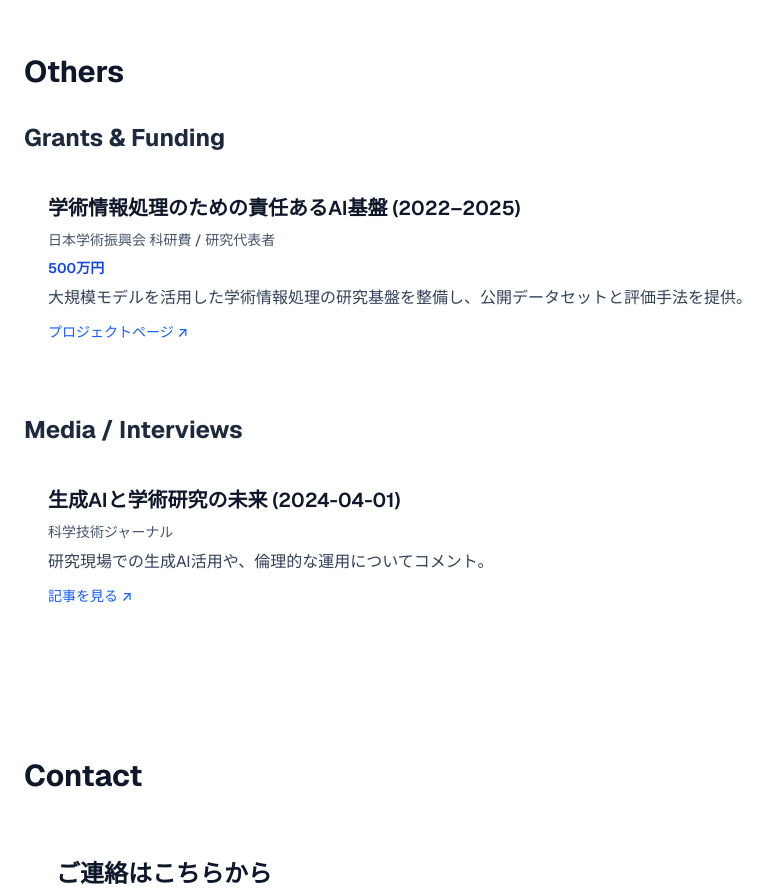
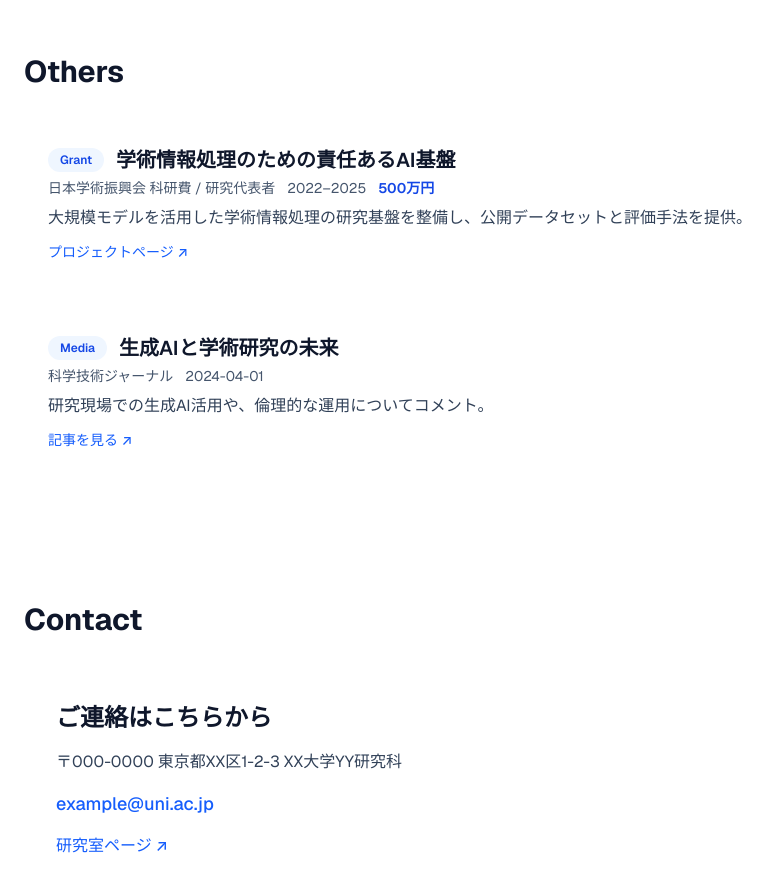
Before and after one commit to yujiponzu/my-page, a Next.js app: page / in a window 1280 px wide. Shown: the part 2520-3415 px from the top of the page, without its empty margins (0-780 px from the left). Built offline with nearby package versions, Linux system fonts and the light colour scheme.

Commit message:
del/sub-category-in-others

```diff
--- a/src/app/page.tsx
+++ b/src/app/page.tsx
@@ -13,6 +13,18 @@ type Publication = {
   venue: Localized;
   year: number;
   peerReviewed: boolean;
+  links?: { label: Localized; url: string }[];
+  description: Localized;
+};
+
+type OtherItem = {
+  id: string;
+  title: Localized;
+  tag?: Localized;
+  context?: Localized;
+  timeframe?: string;
+  date?: string;
+  amount?: string;
   links?: { label: Localized; url: string }[];
   description: Localized;
 };
@@ -135,18 +147,16 @@ const publications: Publication[] = [
   },
 ];
 
-const others = {
-  grants: [
+const others: OtherItem[] = [
   {
     id: "grant-001",
     title: {
       ja: "学術情報処理のための責任あるAI基盤",
       en: "Responsible AI Platform for Scholarly NLP",
     },
-      funder: { ja: "日本学術振興会 科研費", en: "JSPS KAKENHI" },
-      role: { ja: "研究代表者", en: "Principal Investigator" },
-      startYear: 2022,
-      endYear: 2025,
+    tag: { ja: "Grant", en: "Grant" },
+    context: { ja: "日本学術振興会 科研費 / 研究代表者", en: "JSPS KAKENHI / Principal Investigator" },
+    timeframe: "2022–2025",
     amount: "500万円",
     links: [{ label: { ja: "プロジェクトページ", en: "Project page" }, url: "https://example.com" }],
     description: {
@@ -154,15 +164,14 @@ const others = {
       en: "Building a research platform for scholarly NLP with large models, releasing datasets and evaluation protocols.",
     },
   },
-  ],
-  media: [
   {
     id: "media-001",
     title: {
       ja: "生成AIと学術研究の未来",
       en: "Future of Generative AI in Academic Research",
     },
-      outlet: { ja: "科学技術ジャーナル", en: "Science & Tech Journal" },
+    tag: { ja: "Media", en: "Media" },
+    context: { ja: "科学技術ジャーナル", en: "Science & Tech Journal" },
     date: "2024-04-01",
     links: [{ label: { ja: "記事を見る", en: "Read article" }, url: "https://example.com/interview" }],
     description: {
@@ -170,8 +179,7 @@ const others = {
       en: "Comments on practical use of generative AI in research and the associated ethical considerations.",
     },
   },
-  ],
-};
+];
 
 const contact = {
   email: profile.email,
@@ -450,24 +458,27 @@ export default function Home() {
           <div className="container mx-auto px-6">
             <SectionTitle id="others-title">{sectionTitle("others")}</SectionTitle>
 
-            <div className="mb-12">
-              <h3 className="mb-4 text-2xl font-bold text-slate-800">
-                {lang === "ja" ? "Grants & Funding" : "Grants & Funding"}
-              </h3>
             <ul className="space-y-6">
-                {others.grants.map((grant) => (
-                  <li key={grant.id} className="rounded-lg bg-white p-6">
-                    <h4 className="mb-2 text-xl font-semibold text-slate-900">
-                      {grant.title[lang]} ({grant.startYear}–{grant.endYear})
-                    </h4>
-                    <p className="mb-2 text-sm font-medium text-slate-600">
-                      {grant.funder[lang]} / {grant.role[lang]}
-                    </p>
-                    <p className="mb-2 text-sm font-semibold text-blue-700">{grant.amount}</p>
-                    <p className="mb-3 text-slate-700">{grant.description[lang]}</p>
-                    {grant.links && (
+              {others.map((item) => (
+                <li key={item.id} className="rounded-lg bg-white p-6">
+                  <div className="mb-1 flex flex-wrap items-center gap-3">
+                    {item.tag && (
+                      <span className="rounded-full bg-blue-50 px-3 py-1 text-xs font-semibold text-blue-700">
+                        {item.tag[lang]}
+                      </span>
+                    )}
+                    <h4 className="text-xl font-semibold text-slate-900">{item.title[lang]}</h4>
+                  </div>
+                  <div className="mb-2 flex flex-wrap gap-3 text-sm text-slate-600">
+                    {item.context && <span>{item.context[lang]}</span>}
+                    {item.timeframe && <span>{item.timeframe}</span>}
+                    {item.date && <span>{item.date}</span>}
+                    {item.amount && <span className="font-semibold text-blue-700">{item.amount}</span>}
+                  </div>
+                  <p className="mb-3 text-slate-700">{item.description[lang]}</p>
+                  {item.links && (
                     <div className="flex flex-wrap gap-2">
-                        {grant.links.map((link) => (
+                      {item.links.map((link) => (
                         <a
                           key={link.url}
                           href={link.url}
@@ -483,39 +494,6 @@ export default function Home() {
                 </li>
               ))}
             </ul>
-            </div>
-
-            <div>
-              <h3 className="mb-4 text-2xl font-bold text-slate-800">
-                {lang === "ja" ? "Media / Interviews" : "Media / Interviews"}
-              </h3>
-              <ul className="space-y-6">
-                {others.media.map((media) => (
-                  <li key={media.id} className="rounded-lg bg-white p-6">
-                    <h4 className="mb-2 text-xl font-semibold text-slate-900">
-                      {media.title[lang]} ({media.date})
-                    </h4>
-                    <p className="mb-2 text-sm font-medium text-slate-600">{media.outlet[lang]}</p>
-                    <p className="mb-3 text-slate-700">{media.description[lang]}</p>
-                    {media.links && (
-                      <div className="flex flex-wrap gap-2">
-                        {media.links.map((link) => (
-                          <a
-                            key={link.url}
-                            href={link.url}
-                            target="_blank"
-                            rel="noopener noreferrer"
-                            className="text-sm font-medium text-blue-600 hover:underline"
-                          >
-                            {link.label[lang]} ↗
-                          </a>
-                        ))}
-                      </div>
-                    )}
-                  </li>
-                ))}
-              </ul>
-            </div>
           </div>
         </section>
 
```
Lines whose indentation alone changed are shown as unchanged.
